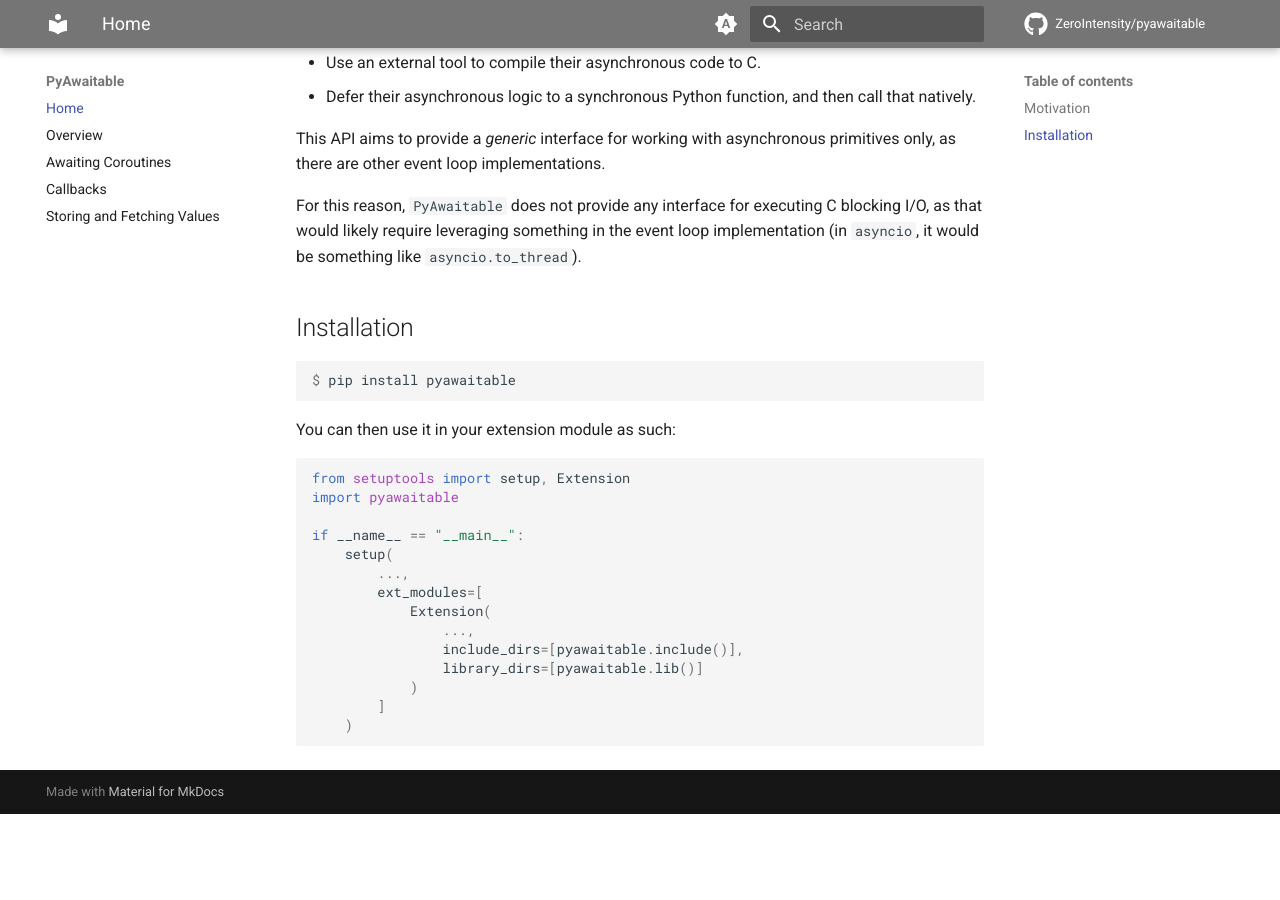
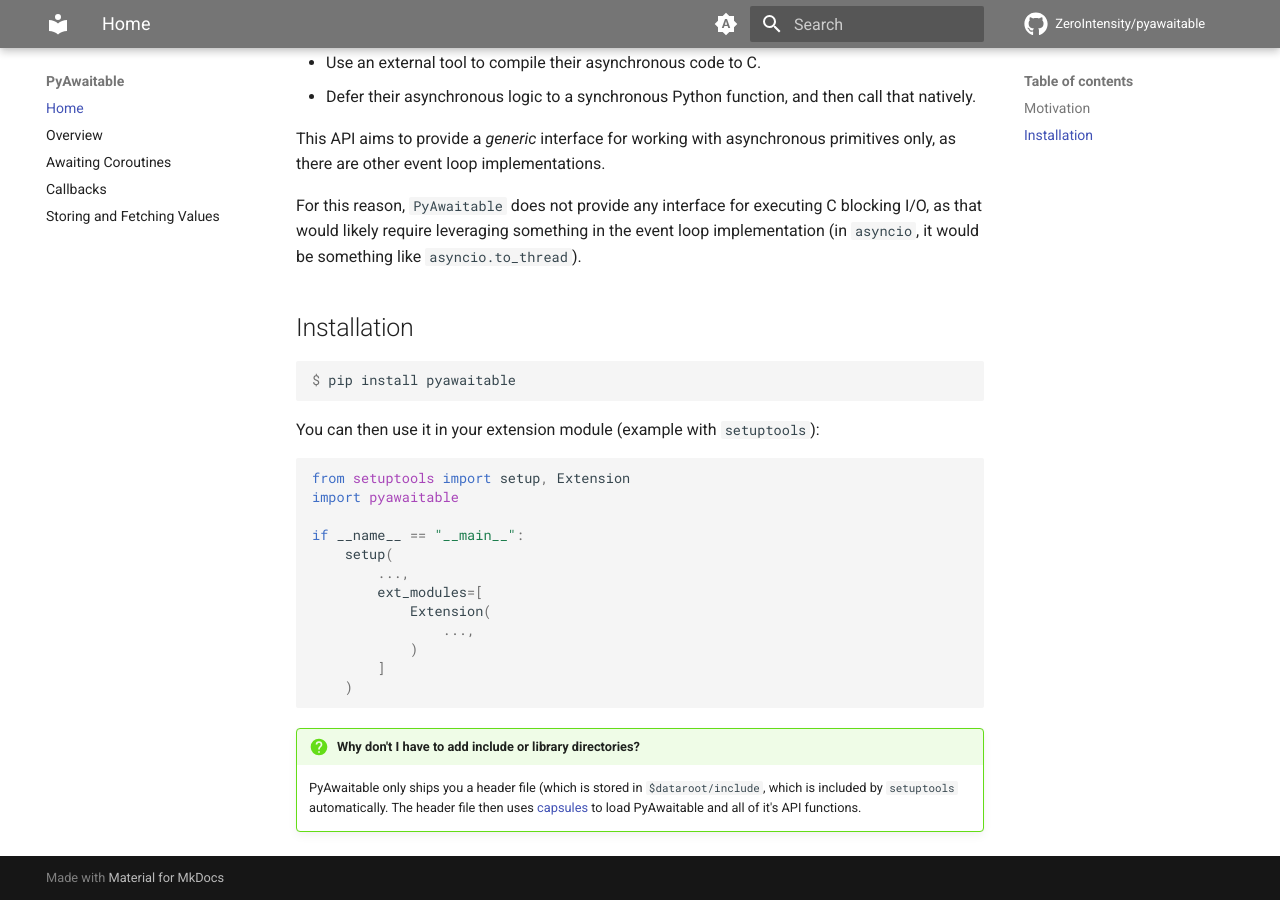
Before and after one commit to ZeroIntensity/pyawaitable, an MkDocs documentation site: the page built from docs/index.md, in a window 1280 px wide and 900 px high, scrolled down 523 px. Built offline with MkDocs 1.6.1 and Material for MkDocs 9.7.7, drawn with Linux system fonts in a browser that asks for light colours; comment, search, counter and statistics services are not loaded; before the commit the page ends 1337 px from its top, so only the background shows below that.

Commit message:
Update index.md

````diff
--- a/docs/index.md
+++ b/docs/index.md
@@ -24,7 +24,7 @@ For this reason, ``PyAwaitable`` does not provide any interface for executing C
 $ pip install pyawaitable
 ```
 
-You can then use it in your extension module as such:
+You can then use it in your extension module (example with `setuptools`):
 
 ```py
 from setuptools import setup, Extension
@@ -36,9 +36,11 @@ if __name__ == "__main__":
         ext_modules=[
             Extension(
                 ...,
-                include_dirs=[pyawaitable.include()],
-                library_dirs=[pyawaitable.lib()]
             )
         ]
     )
 ```
+
+!!! question "Why don't I have to add include or library directories?"
+
+    PyAwaitable only ships you a header file (which is stored in `$dataroot/include`, which is included by `setuptools` automatically. The header file then uses [capsules](https://docs.python.org/3/extending/extending.html#using-capsules) to load PyAwaitable and all of it's API functions.
````
